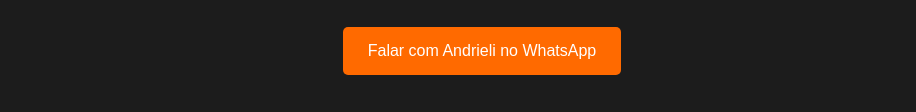
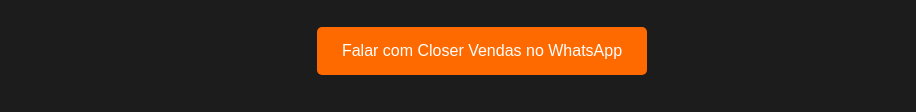
Before and after one commit to andrielicornelsen/agronomo-de-valor, a plain HTML site: page index.html in a window 1280 px wide. Shown: the part 1241-1353 px from the top of the page, without its empty margins (158-1074 px from the left). Drawn offline with Linux system fonts and the light colour scheme; files whose address does not match are found by name.

Commit message:
Update index.html

```diff
--- a/index.html
+++ b/index.html
@@ -96,7 +96,7 @@
     </div>
 
     <a class="btn" href="https://wa.me/5547997956335" target="_blank">
-      Falar com Andrieli no WhatsApp
+      Falar com Closer Vendas no WhatsApp
     </a>
   </div>
 </body>
```
